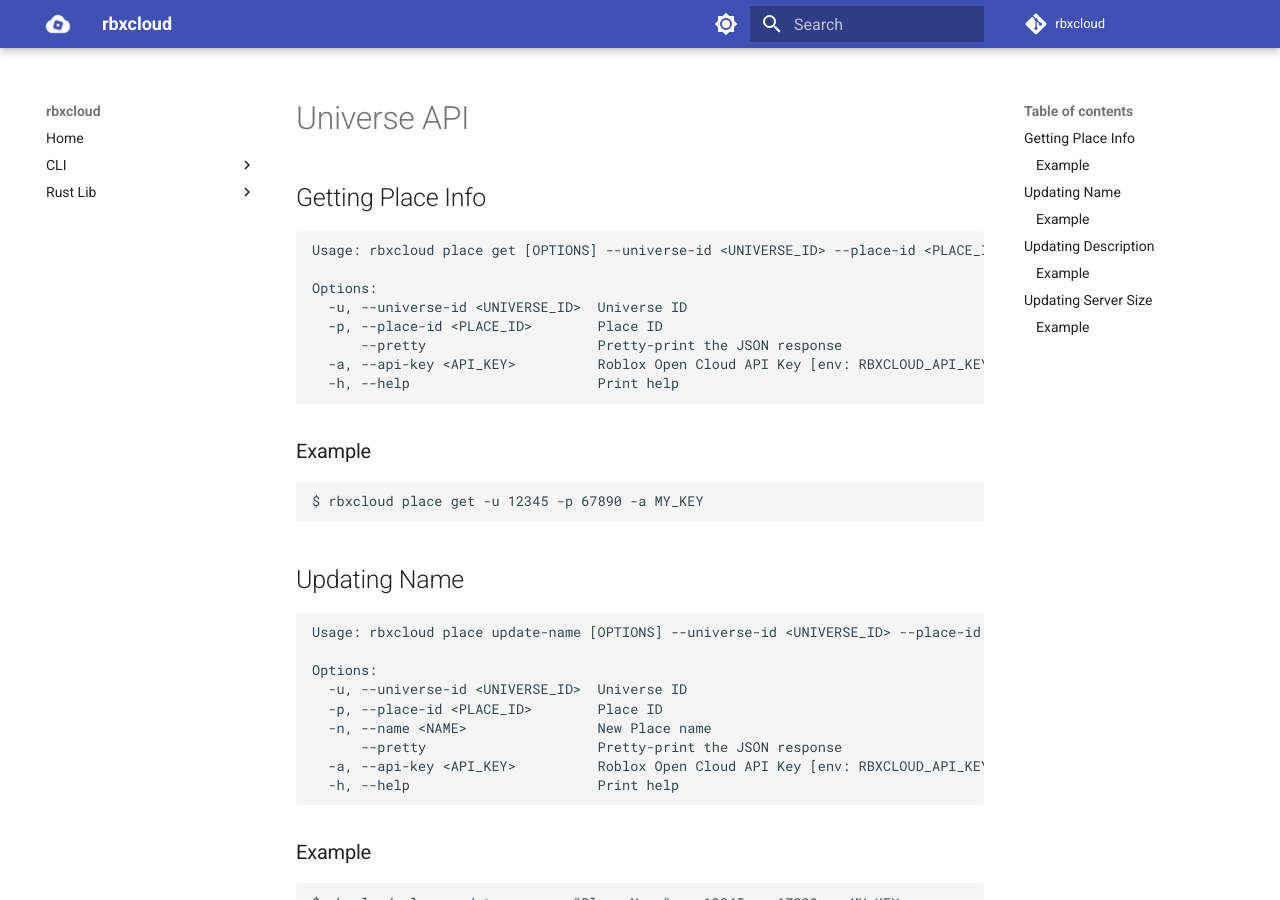
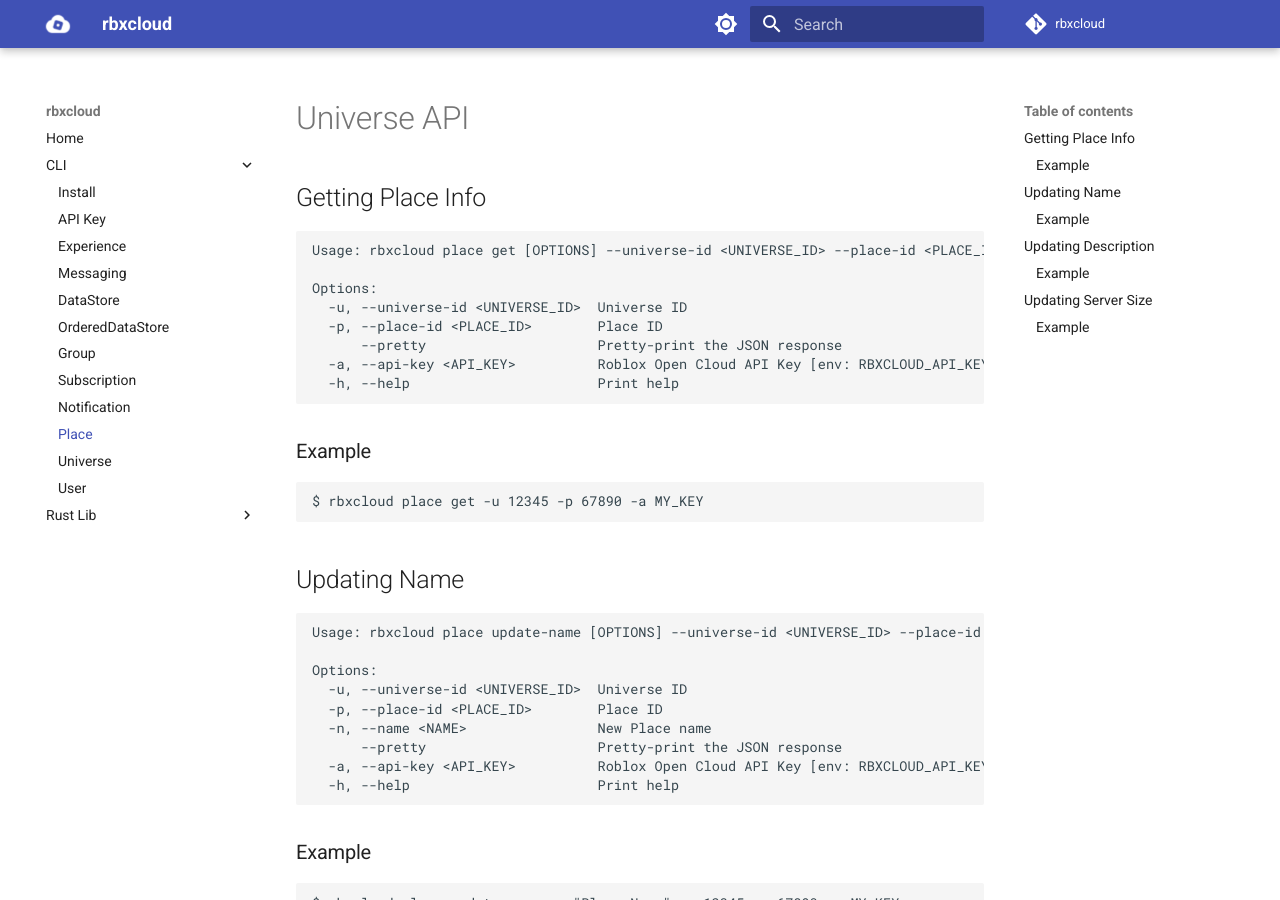
Before and after one commit to Sleitnick/rbxcloud, an MkDocs documentation site: the page built from docs/cli/cli-place.md, in a window 1280 px wide and 900 px high. Built offline with MkDocs 1.6.1 and Material for MkDocs 9.7.7, drawn with Linux system fonts in a browser that asks for light colours; comment, search, counter and statistics services are not loaded.

Commit message:
Add cli-place to docs navigation

```diff
--- a/mkdocs.yml
+++ b/mkdocs.yml
@@ -16,6 +16,7 @@ nav:
     - Group: cli/cli-group.md
     - Subscription: cli/cli-subscription.md
     - Notification: cli/cli-notification.md
+    - Place: cli/cli-place.md
     - Universe: cli/cli-universe.md
     - User: cli/cli-user.md
   - Rust Lib:
```
